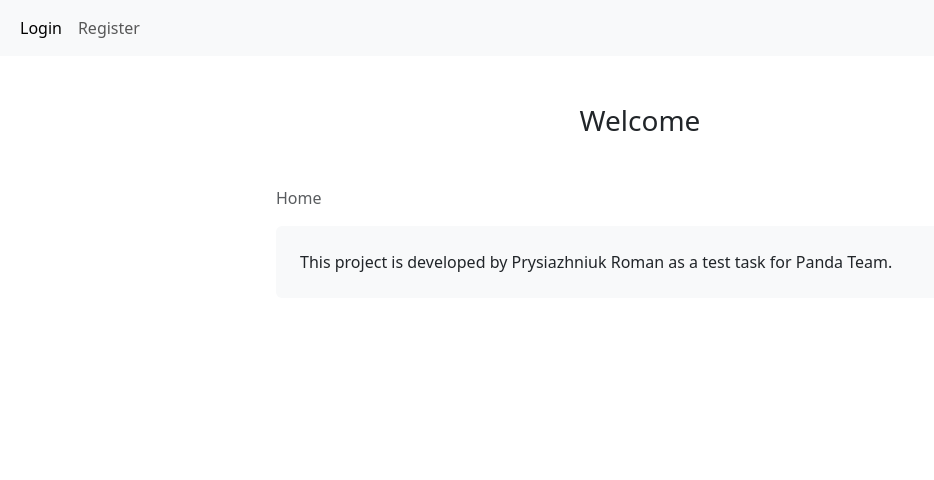
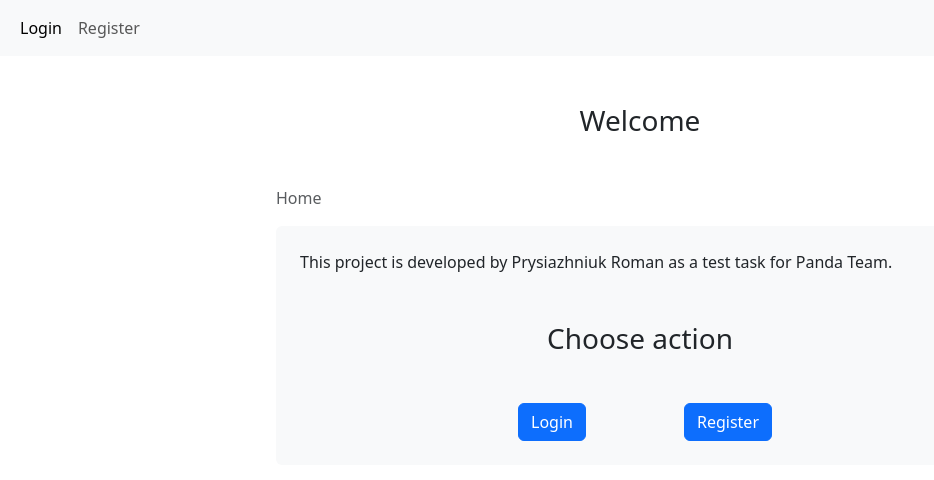
Before and after one commit to informane/panda, a PHP site: page /page/index in a window 1280 px wide. Shown: the top 480 px of the page, without its empty margins (0-934 px from the left). Run offline with PHP 8.4, Linux system fonts and the light colour scheme.

Commit message:
home page

```diff
--- a/views/page/index.php
+++ b/views/page/index.php
@@ -11,5 +11,30 @@
         <div class="col-12">
             This project is developed by Prysiazhniuk Roman as a test task for Panda Team.
         </div>
+        <?php if(isset($_SESSION['login'])): ?>
+            <div class="col-12 m-5">
+                <div class="row">
+                    <div class="col-3 text-center"></div>
+                    <div class="col-4 text-center">
+                        <a href='/survey/cabinet'><button class="btn-primary btn">Cabinet</button></a>
+                    </div>
+                </div>
+            </div>
+        <?php else: ?>
+            <div class="col-12">
+                <h3 class="text-center m-5">Choose action</h3>
+            </div>
+            <div class="col-12">
+                <div class="row">
+                    <div class="col-3 text-center"></div>
+                    <div class="col-3 text-center">
+                        <a href='/page/login'><button class="btn-primary btn">Login</button></a>
+                    </div>
+                    <div class="col-3 text-center">
+                        <a href='/page/register'><button class="btn-primary btn">Register</button></a>
+                    </div>
+                </div>
+            </div>
+        <?php endif; ?>
     </div>
 </div>
```
